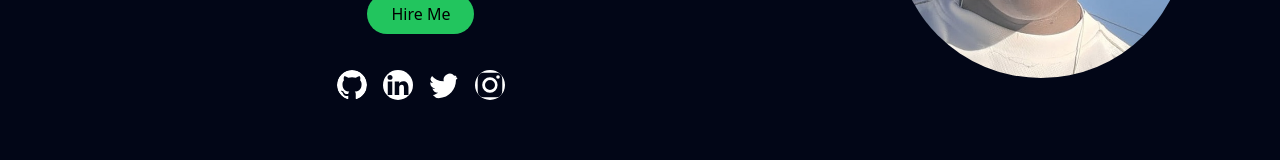
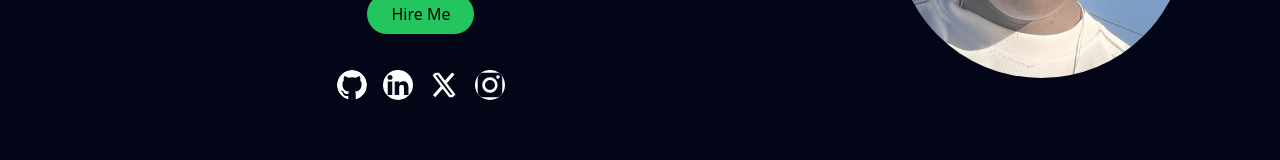
Before and after one commit to GideonMissoy/Portfolio, a React (Vite) app: page / in a window 1280 px wide. Shown: the part 487-647 px from the top of the page. Built offline with nearby package versions, Linux system fonts and the light colour scheme.

Commit message:
Updates.

```diff
--- a/src/components/about.jsx
+++ b/src/components/about.jsx
@@ -1,5 +1,6 @@
 import React from 'react';
 import { MdDownloadForOffline } from 'react-icons/md';
+import Resume from '../assets/Gideon-CV.pdf';
 
 function About() {
   return (
@@ -10,7 +11,7 @@ function About() {
       <div className='flex flex-col lg:flex-row items-center mx-4 my-3 lg:my-7 lg:mx-9'>
         <div className='w-full lg:w-2/5 my-5 pb-3 lg:pb-5 lg:mr-9'>
           <h1 className='text-2xl lg:text-3xl text-green-500 text-center'>
-            I am <span className='text-pink-500'>&lt;FullStack&gt;</span>{' '}
+            I am a <span className='text-pink-500'>&lt;FullStack&gt;</span>{' '}
             software developer with a bias for{' '}
             <span className='text-pink-500'>&lt;Backend/&gt;</span> Development.
           </h1>
--- a/src/components/footer.jsx
+++ b/src/components/footer.jsx
@@ -1,8 +1,8 @@
 import React from 'react';
 import { IoPersonSharp } from 'react-icons/io5';
-import { FaPhoneFlip, FaLocationDot } from 'react-icons/fa6';
+import { FaPhoneFlip, FaLocationDot, FaXTwitter } from 'react-icons/fa6';
 import { MdEmail } from 'react-icons/md';
-import { BsLinkedin, BsGithub, BsTwitter, BsInstagram } from 'react-icons/bs';
+import { BsLinkedin, BsGithub, BsInstagram } from 'react-icons/bs';
 import { FaRegCopyright } from 'react-icons/fa';
 
 function Footer() {
@@ -90,7 +90,7 @@ function Footer() {
             size={30}
             className='border-6 hover:border-indigo-800 rounded-full'
           />
-          <BsTwitter
+          <FaXTwitter
             size={30}
             className='border-6 hover:border-indigo-800 rounded-full'
           />
--- a/src/components/hero.jsx
+++ b/src/components/hero.jsx
@@ -1,6 +1,7 @@
 import React from 'react';
 import { BsLinkedin, BsGithub, BsTwitter, BsInstagram } from 'react-icons/bs';
 import Profile from '../assets/Portfolio.jpeg';
+import { FaXTwitter } from 'react-icons/fa6';
 
 const Hero = () => {
   return (
@@ -39,7 +40,7 @@ const Hero = () => {
               size={30}
               className='border-6 hover:border-indigo-800 rounded-full'
             />
-            <BsTwitter
+            <FaXTwitter
               size={30}
               className='border-6 hover:border-indigo-800 rounded-full'
             />
```
Also changed, not shown: 1 other file (tests, documents, lock files or other folders).
